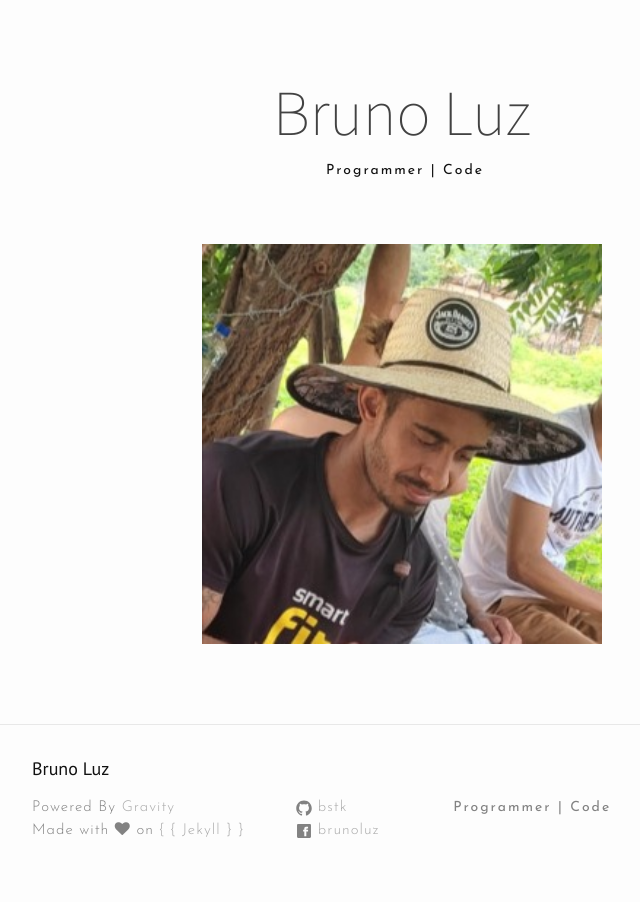
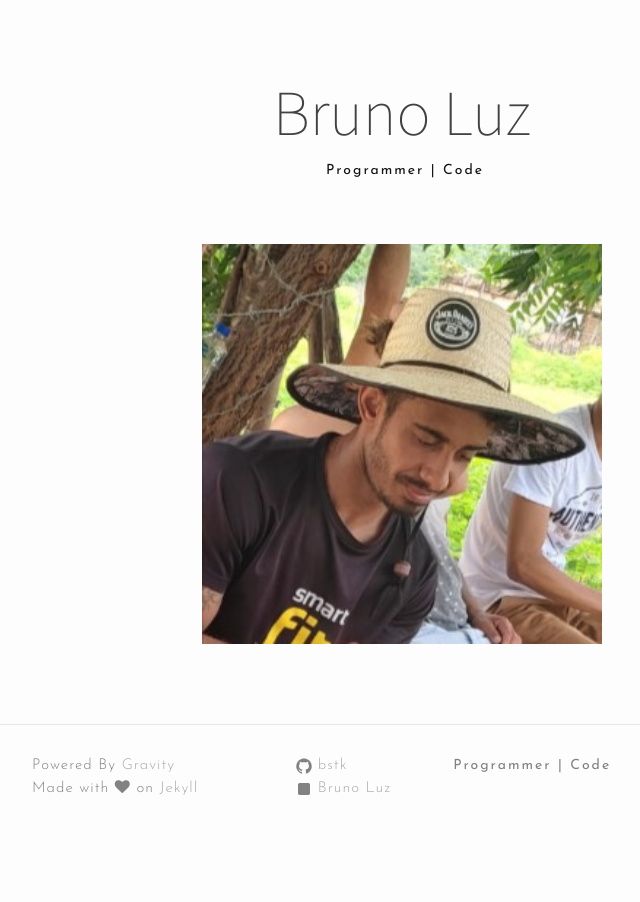
Before and after one commit to BSTK/bstk.github.io, a Jekyll site: the page built from index.html, in a window 1280 px wide. Shown: the whole page, without its empty margins (238-878 px from the left). Built offline with Jekyll 4.4.1, drawn with Linux system fonts in a browser that asks for light colours; nearby versions of some CDN libraries; the list of posts is cut into pages by our own code; comment, search, counter and statistics services are not loaded.

Commit message:
main - Footer site

```diff
--- a/_config.yml
+++ b/_config.yml
@@ -12,7 +12,7 @@ description: Programmer | Code
 baseurl: "" # the subpath of your site, e.g. /blog
 url: "http://brunoluz.com.br" # the base hostname & protocol for your site
 github_username:  bstk
-facebook_user:  brunoluz
+linkedin:  Bruno Luz
 paginate: 5
 theme-dark: false #Set to true to change to dark website theme
 assets_git: "https://raw.githubusercontent.com/BSTK/bstk.github.io/master/asserts"
--- a/_includes/footer.html
+++ b/_includes/footer.html
@@ -1,16 +1,11 @@
 <footer class="site-footer">
 
   <div class="wrapper">
-
-    <h2 class="footer-heading small-site-title">{{ site.title }}</h2>
-
     <div class="footer-col-wrapper">
       <div class="footer-col footer-col-1">
         <ul class="contact-list footer-content">
           <li>Powered By <a href="http://github.com/hemangsk/Gravity">Gravity</a></li>
-          <li>Made with <i class="fa fa-heart"></i> on <a href="http://jekyllrb.com"><span>{ { Jekyll } }</a></span></li>
-
-
+          <li>Made with <i class="fa fa-heart"></i> on <a href="http://jekyllrb.com"><span>Jekyll</a></span></li>
         </ul>
       </div>
 
@@ -22,9 +17,9 @@
           </li>
           {% endif %}
 
-          {% if site.facebook_user %}
+          {% if site.linkedin %}
           <li>
-            {% include icon-facebook.html username=site.facebook_user %}
+            {% include icon-linkedin.html username=site.linkedin %}
           </li>
           {% endif %}
         </ul>
--- a/_includes/icon-facebook.html
+++ /dev/null
@@ -1 +0,0 @@
-<a href="https://www.facebook.com/kuiiz.brunoluz" target="_blank"><span class="icon icon--github"> {% include icon-facebook.svg %}</span><span class="username"> {{ include.username }}</span></a>
--- /dev/null
+++ b/_includes/icon-linkedin.html
@@ -0,0 +1 @@
+<a href="https://www.linkedin.com/in/bruno-luz" target="_blank"><span class="icon icon--github"> {% include icon-linkedin.svg %}</span><span class="username"> {{ include.username }}</span></a>
```
Also changed, not shown: _includes/icon-facebook.svg (deleted), _includes/icon-linkedin.svg (added).
